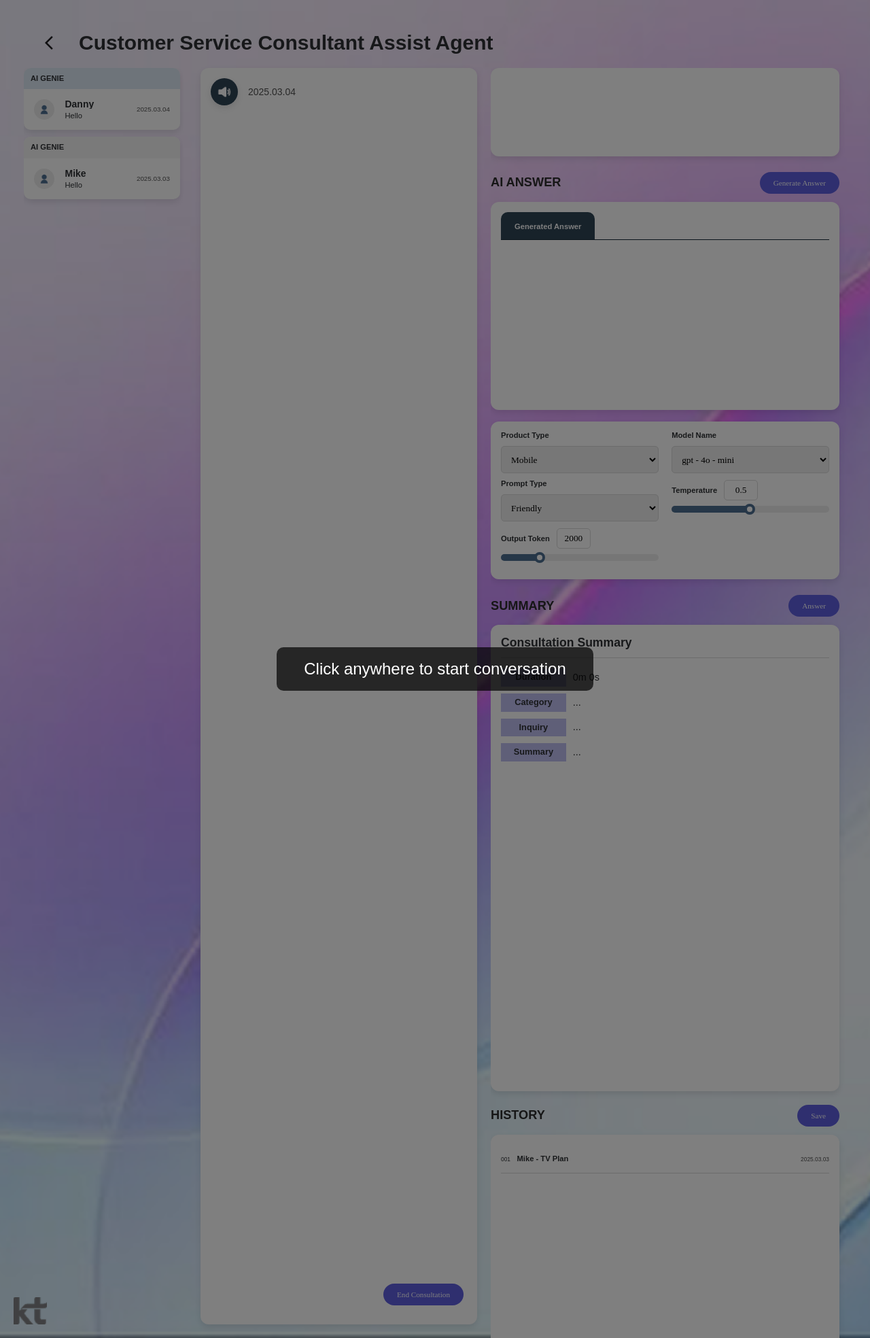
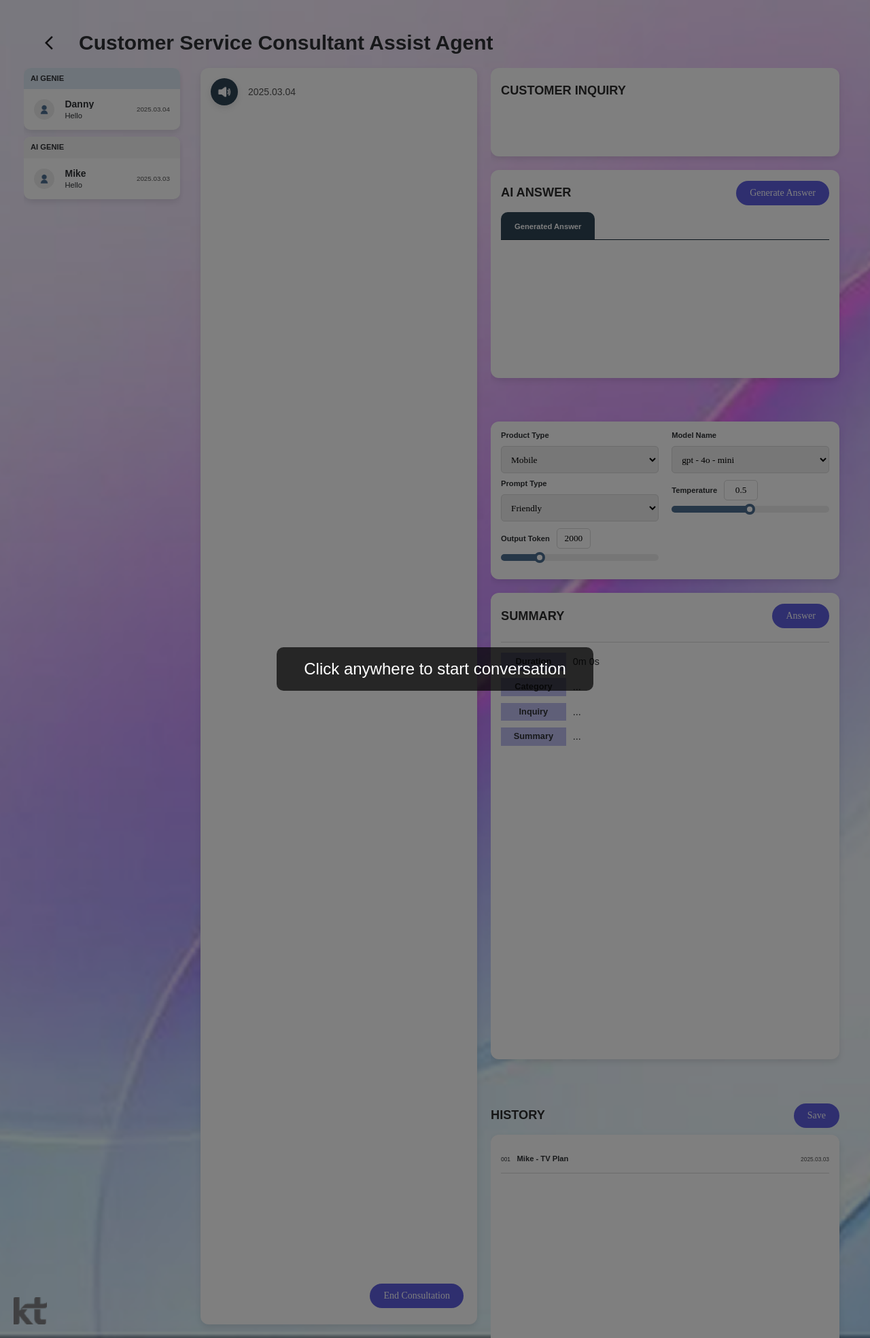
Before and after one commit to jmlee95/mwc_llm, a Flask app: page /main in a window 1280 px wide. Shown: the whole page at 68% size. Run offline with Flask 2, Linux system fonts and the light colour scheme; some web fonts are replaced.

Commit message:
톤앤매너 일부 수정3

```diff
--- a/static/js/main.js
+++ b/static/js/main.js
@@ -1377,14 +1377,14 @@ function someOtherFunction() {
 	);
 }
 
-// 가이드 메시지 표시 함수 추가
+// 가이드 메시지 표시 함수 수정
 function showGuideMessage(text, duration = 2000) {
     const guideMessage = document.createElement('div');
     guideMessage.className = 'guide-message';
     guideMessage.textContent = text;
     guideMessage.style.cssText = `
         position: fixed;
-        top: 60%;
+        top: 50%;
         left: 50%;
         transform: translate(-50%, -50%);
         background: rgba(82, 109, 130, 0.9);
@@ -1393,12 +1393,22 @@ function showGuideMessage(text, duration = 2000) {
         border-radius: 5px;
         font-size: 16px;
         z-index: 1000;
-        animation: fadeIn 2000ms ease-in-out, blink 2000ms ease-in-out 2000ms, fadeOut 2000ms ease-in-out 22000ms; // 깜빡임 추가
+        opacity: 0;
+        transition: opacity 0.3s ease-in-out;
+        pointer-events: none;
     `;
 
     document.body.appendChild(guideMessage);
 
+    // DOM에 추가된 후 opacity 변경
+    requestAnimationFrame(() => {
+        guideMessage.style.opacity = '1';
+    });
+
     setTimeout(() => {
-        guideMessage.remove();
+        guideMessage.style.opacity = '0';
+        setTimeout(() => {
+            guideMessage.remove();
+        }, 300);
     }, duration);
 }
--- a/static/styles/style.css
+++ b/static/styles/style.css
@@ -644,7 +644,7 @@ h3.staff_name {
 }
 .btn_red {
 	color: #fff;
-	font-size: 0.8em;
+	font-size: 1em;
 	border-radius: 20px;
 	background-color: #5E5EDF;
 	padding: 10px 20px;
--- a/templates/main.html
+++ b/templates/main.html
@@ -78,16 +78,20 @@
         <div class="options_wrap">
           <div class="options_answer">
             <div class="box_area customer_focusing">
+              <div class="top">
+                <h2>Customer Inquiry</h2>
+              </div>
               <div class="comment">
                 <!-- 고객 문의 내용이 여기에 동적으로 들어갑니다 -->
               </div>
             </div>
             <div class="aiAnswer_wrap">
+
+              <div class="box_area">
                 <div class="top">
                   <h2>AI answer</h2>
                   <button type="button" class="btn_red btn_answerMaker">Generate Answer</button>
                 </div>
-              <div class="box_area">
                 <div class="context">
                   <div class="tab_wrap">
                     <div class="tab_menu">
@@ -145,13 +149,13 @@
             </ul>
           </div>
           <div class="summary_wrap">
+            <div class="box_area">
               <div class="top">
                 <h2>summary</h2>
                 <button type="button" class="btn_red btn_answer">Answer</button>
               </div>
-            <div class="box_area">
               <div class="context">
-                <h3>Consultation Summary</h3>
+                <h3></h3>
                 <ul>
                   <li>
                     <p class="label"><strong>Duration</strong></p>
```
Lines whose indentation alone changed are shown as unchanged.
